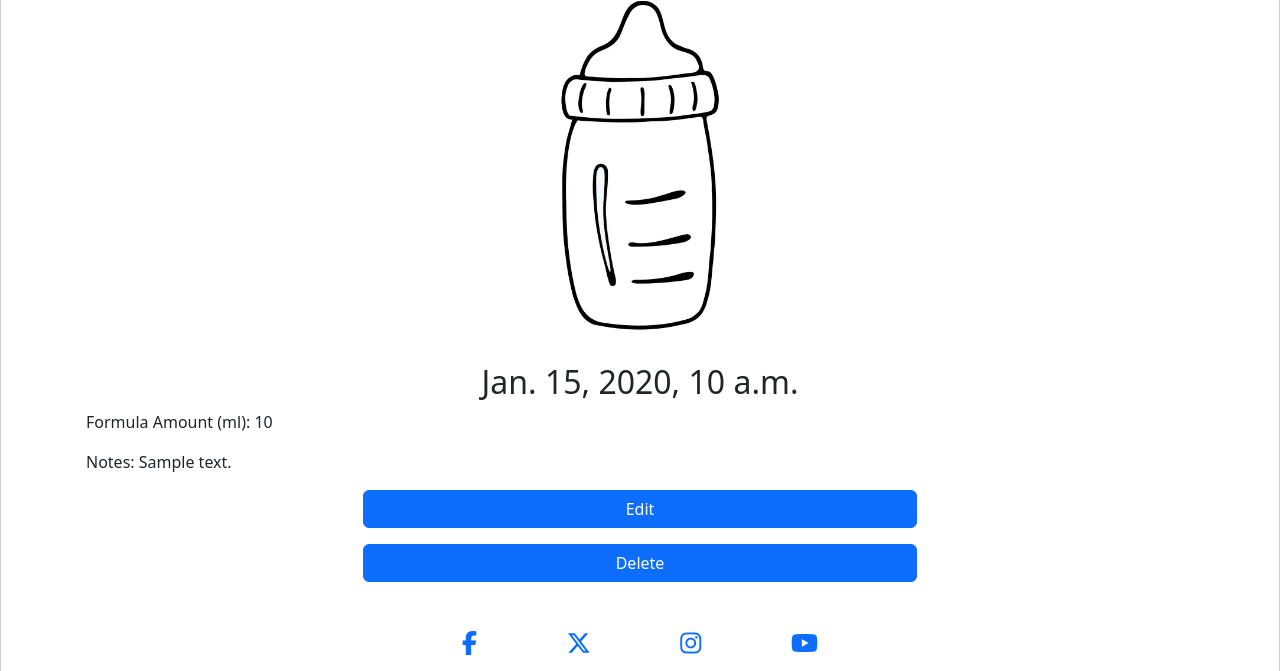
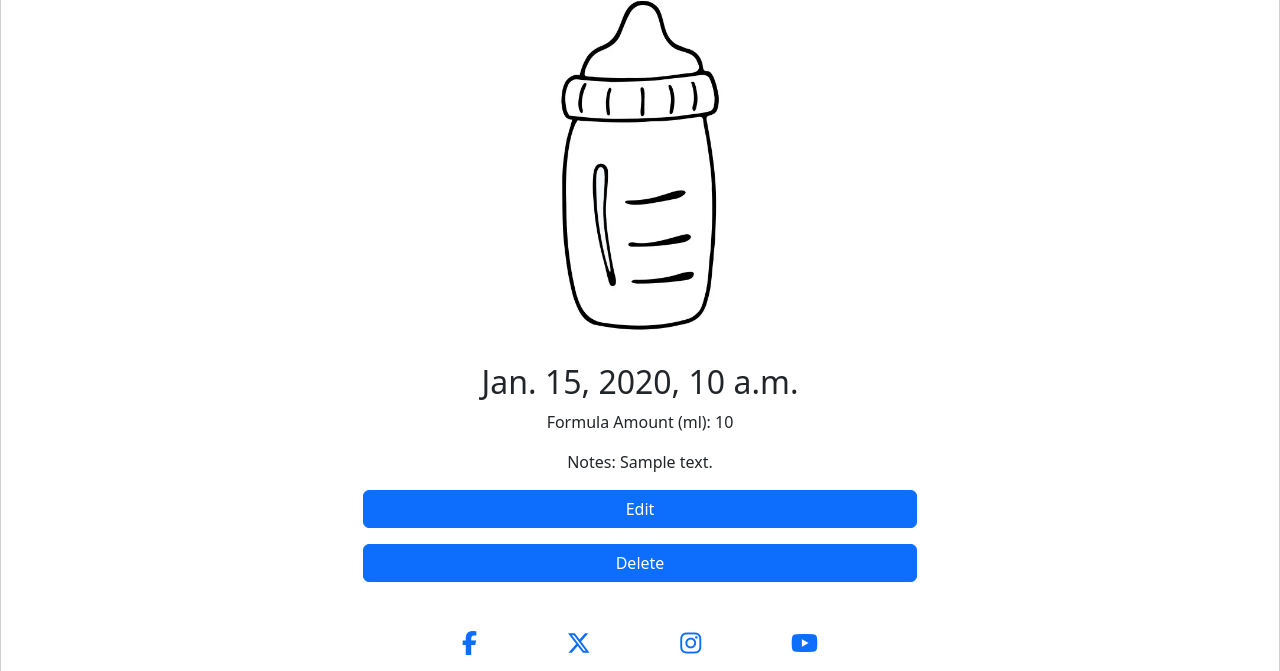
Before and after one commit to sjayawardena/p4-baby-tracker, a Django app: page /feeds/1/ in a window 1280 px wide. Shown: the part 174-845 px from the top of the page. Run offline with Django 4.2, Linux system fonts and the light colour scheme; a user stored in the database is signed in; tables that the repository leaves empty hold one stand-in row (values such as "Sample post"); some libraries are stand-ins or nearby versions.

Commit message:
Centre text in feeds, nappy changes detail views

```diff
--- a/feeds/templates/feeds/feed_detail.html
+++ b/feeds/templates/feeds/feed_detail.html
@@ -24,12 +24,12 @@
             </div>
             <h2 class="text-center">{{feed.date_and_time}}</h2>
             {% if feed.feed_type == "formula" %}
-            <p class="detail-view-text-formula">Formula Amount (ml): {{feed.formula_amount_ml}}</p>
+            <p class="detail-view-text-formula text-center">Formula Amount (ml): {{feed.formula_amount_ml}}</p>
             {% endif %}
             {% if feed.feed_type == "breast" %}
-            <p class="detail-view-text-breast">Breast Feed Duration (Minutes): {{feed.breast_feed_time_minutes}}</p>
+            <p class="detail-view-text-breast text-center">Breast Feed Duration (Minutes): {{feed.breast_feed_time_minutes}}</p>
             {% endif %}
-            <p class="detail-view-text">Notes: {{feed.notes}}</p>
+            <p class="detail-view-text text-center">Notes: {{feed.notes}}</p>
             {% if request.user == feed.user %}
             <div class="text-center">
                 <a href="{% url 'edit_feed' feed.id %}" class="btn btn-primary w-50 mx-3 mb-3">Edit</a>
--- a/home/templates/home/index.html
+++ b/home/templates/home/index.html
@@ -8,8 +8,6 @@
     <h1 class="text-center mt-2">Tracker.Baby Dashboard</h1>
     <div class="d-flex justify-content-center text-center pt-3">
         <ul>
-            <li class="home-page-text">View your baby's 7-day stats</li>
-
             <li class="home-page-text">Add nappy changes</li>
 
             <li class="home-page-text">View nappy changes</li>
@@ -36,8 +34,6 @@
             <li class="home-page-text">Add feeds</li>
 
             <li class="home-page-text">View feeds</li>
-
-            <li class="home-page-text">View your baby's 7-day stats</li>
         </ul>
     </div>
 </div>
--- a/nappy_changes/templates/nappy_changes/nappy_change_detail.html
+++ b/nappy_changes/templates/nappy_changes/nappy_change_detail.html
@@ -14,8 +14,8 @@
                     class="detail-view-pic-nappy">
             </div>
             <h2 class="text-center">{{nappy_change.date_and_time}}</h2>
-            <p class="detail-view-text">Rash? {{nappy_change.rash}}</p>
-            <p class="detail-view-text">Notes: {{nappy_change.notes}}</p>
+            <p class="detail-view-text text-center">Rash? {{nappy_change.rash}}</p>
+            <p class="detail-view-text text-center">Notes: {{nappy_change.notes}}</p>
             {% if request.user == nappy_change.user %}
             <div class="text-center">
                 <a href="{% url 'edit_nappy_change' nappy_change.id %}" class="btn btn-primary w-50 mx-3 mb-3">Edit</a>
```
